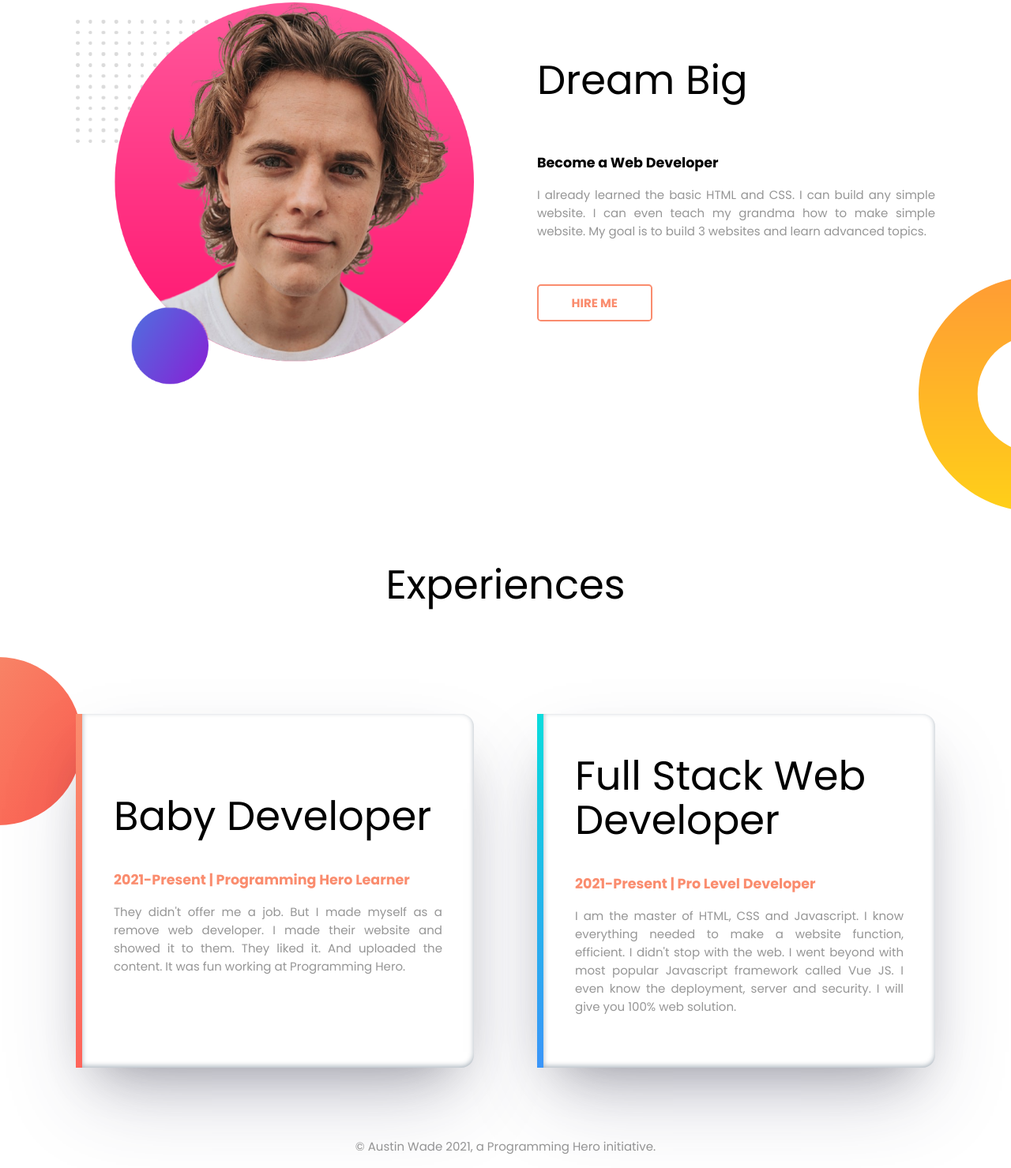
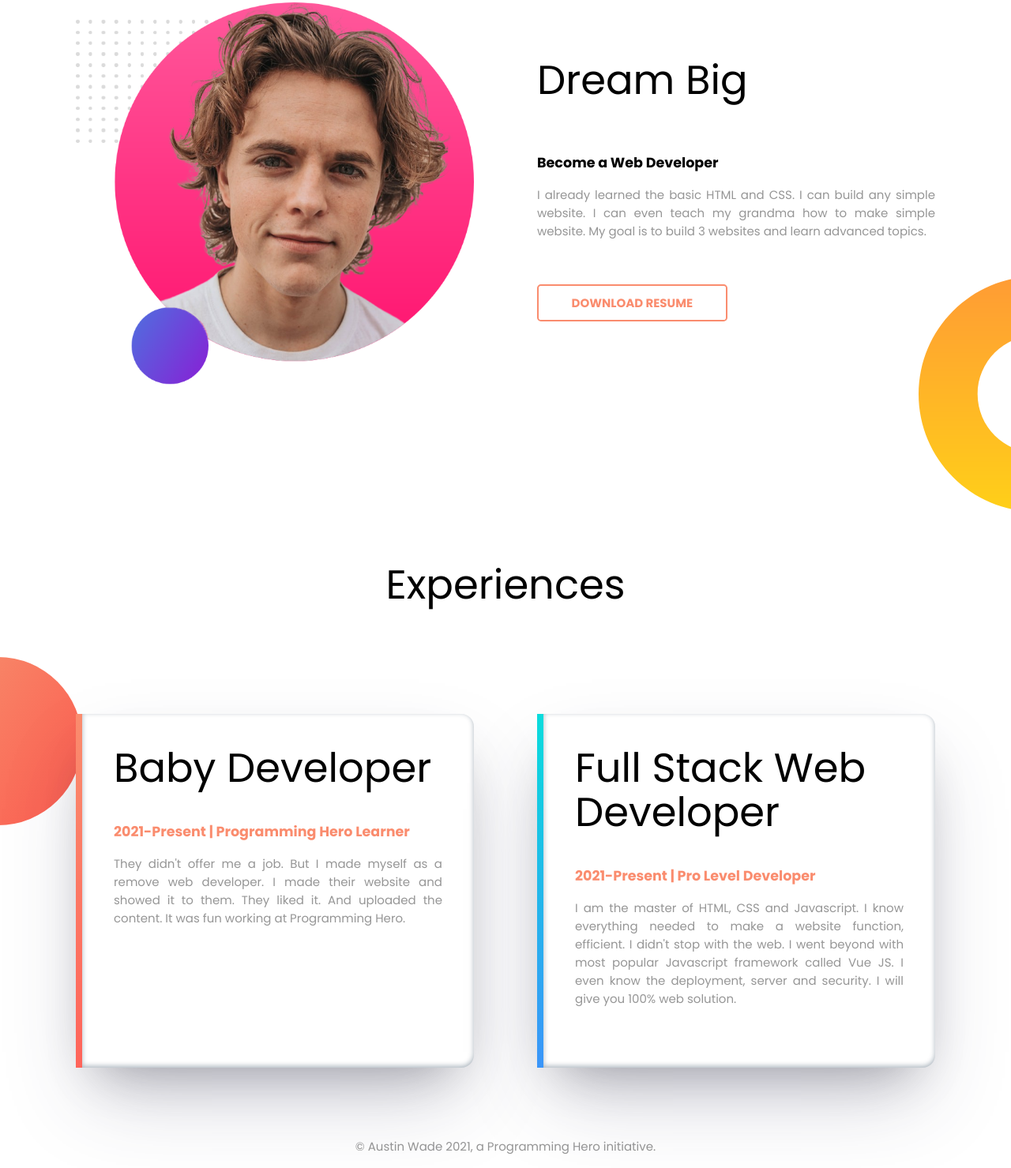
Before and after one commit to TasnimulHasan007/developer-porfolio, a plain HTML site: page index.html in a window 1280 px wide. Shown: the part 952-2431 px from the top of the page at 79% size. Drawn offline with Linux system fonts and the light colour scheme.

Commit message:
anchor text changed

```diff
--- a/index.html
+++ b/index.html
@@ -30,7 +30,7 @@
                 <h1>Dream Big</h1>
                 <h3>Become a Web Developer</h3>
                 <p>I already learned the basic HTML and CSS. I can build any simple website. I can even teach my grandma how to make simple website. My goal is to build 3 websites and learn advanced topics.</p>
-                <a href="#" class="btn">Hire Me</a>
+                <a href="#" class="btn">Download Resume</a>
             </div>
 
             <div class="half">
--- a/style.css
+++ b/style.css
@@ -110,6 +110,7 @@ p{
 
 .section-3{
     background: url(./images/exp-bg.png) no-repeat left top;
+    position: relative;
 }
 
 .box{
@@ -119,9 +120,6 @@ p{
     border-radius: 0 1rem 1rem 0;
     min-height: 28rem;
     padding: 2.5rem;
-    display: flex;
-    flex-direction: column;
-    justify-content: center;
 }
 
 .box-1{
```
